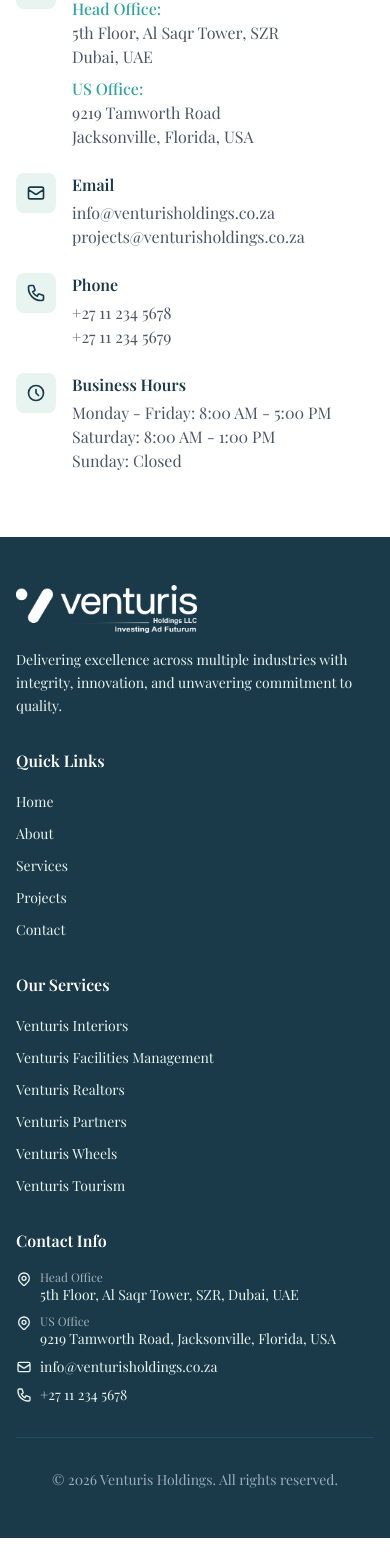
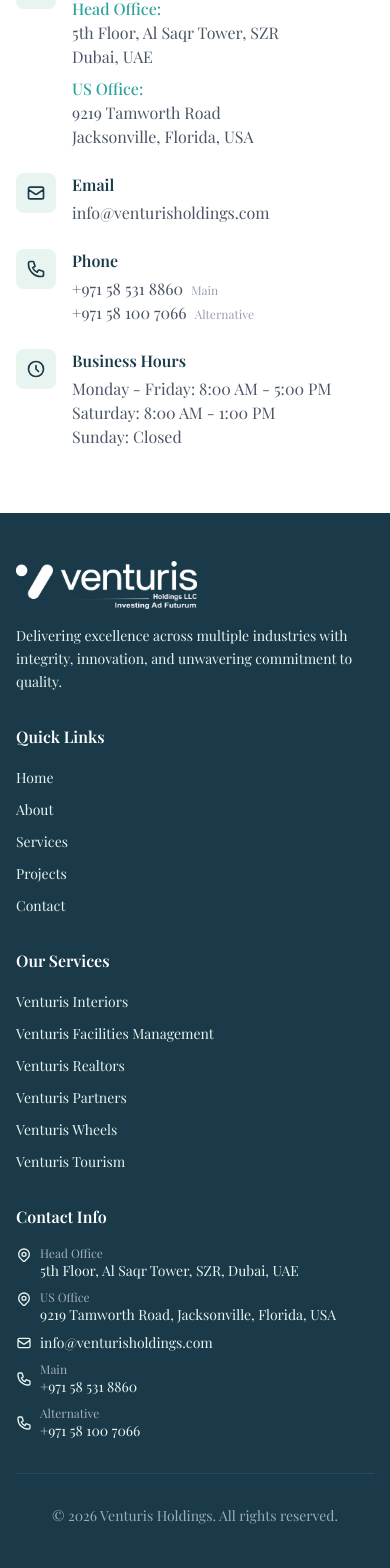
Before and after one commit to graphicsfaisal90-max/venturis-holdings, a React (Vite) app: page /contact in a window 390 px wide. Shown: the part 1298-2866 px from the top of the page. Before the commit the page ends 2836 px from the top, so only its background shows below. Built offline with nearby package versions, Linux system fonts and the light colour scheme; no server answers; a web font is replaced by a local one.

Commit message:
Update contact info: new emails and phone numbers

```diff
--- a/src/components/Footer.jsx
+++ b/src/components/Footer.jsx
@@ -64,13 +64,25 @@ export default function Footer() {
                 <svg className="w-4 h-4 shrink-0" fill="none" stroke="currentColor" viewBox="0 0 24 24">
                   <path strokeLinecap="round" strokeLinejoin="round" strokeWidth={2} d="M3 8l7.89 5.26a2 2 0 002.22 0L21 8M5 19h14a2 2 0 002-2V7a2 2 0 00-2-2H5a2 2 0 00-2 2v10a2 2 0 002 2z" />
                 </svg>
-                <span>info@venturisholdings.co.za</span>
+                <span>info@venturisholdings.com</span>
               </li>
               <li className="flex items-center gap-2">
                 <svg className="w-4 h-4 shrink-0" fill="none" stroke="currentColor" viewBox="0 0 24 24">
                   <path strokeLinecap="round" strokeLinejoin="round" strokeWidth={2} d="M3 5a2 2 0 012-2h3.28a1 1 0 01.948.684l1.498 4.493a1 1 0 01-.502 1.21l-2.257 1.13a11.042 11.042 0 005.516 5.516l1.13-2.257a1 1 0 011.21-.502l4.493 1.498a1 1 0 01.684.949V19a2 2 0 01-2 2h-1C9.716 21 3 14.284 3 6V5z" />
                 </svg>
-                <span>+27 11 234 5678</span>
+                <div>
+                  <span className="text-white/60 text-xs block">Main</span>
+                  <a href="tel:+971585318860" className="hover:text-white transition-colors">+971 58 531 8860</a>
+                </div>
+              </li>
+              <li className="flex items-center gap-2">
+                <svg className="w-4 h-4 shrink-0" fill="none" stroke="currentColor" viewBox="0 0 24 24">
+                  <path strokeLinecap="round" strokeLinejoin="round" strokeWidth={2} d="M3 5a2 2 0 012-2h3.28a1 1 0 01.948.684l1.498 4.493a1 1 0 01-.502 1.21l-2.257 1.13a11.042 11.042 0 005.516 5.516l1.13-2.257a1 1 0 011.21-.502l4.493 1.498a1 1 0 01.684.949V19a2 2 0 01-2 2h-1C9.716 21 3 14.284 3 6V5z" />
+                </svg>
+                <div>
+                  <span className="text-white/60 text-xs block">Alternative</span>
+                  <a href="tel:+971581007066" className="hover:text-white transition-colors">+971 58 100 7066</a>
+                </div>
               </li>
             </ul>
           </div>
--- a/src/pages/Contact.jsx
+++ b/src/pages/Contact.jsx
@@ -191,8 +191,7 @@ export default function Contact() {
                   </div>
                   <div>
                     <h3 className="font-semibold text-brand-dark mb-1">Email</h3>
-                    <p className="text-gray-600">info@venturisholdings.co.za</p>
-                    <p className="text-gray-600">projects@venturisholdings.co.za</p>
+                    <p className="text-gray-600">info@venturisholdings.com</p>
                   </div>
                 </div>
 
@@ -204,8 +203,14 @@ export default function Contact() {
                   </div>
                   <div>
                     <h3 className="font-semibold text-brand-dark mb-1">Phone</h3>
-                    <p className="text-gray-600">+27 11 234 5678</p>
-                    <p className="text-gray-600">+27 11 234 5679</p>
+                    <p className="text-gray-600">
+                      <a href="tel:+971585318860" className="hover:text-brand-teal transition-colors">+971 58 531 8860</a>
+                      <span className="text-gray-400 text-xs ml-2">Main</span>
+                    </p>
+                    <p className="text-gray-600">
+                      <a href="tel:+971581007066" className="hover:text-brand-teal transition-colors">+971 58 100 7066</a>
+                      <span className="text-gray-400 text-xs ml-2">Alternative</span>
+                    </p>
                   </div>
                 </div>
 
```
